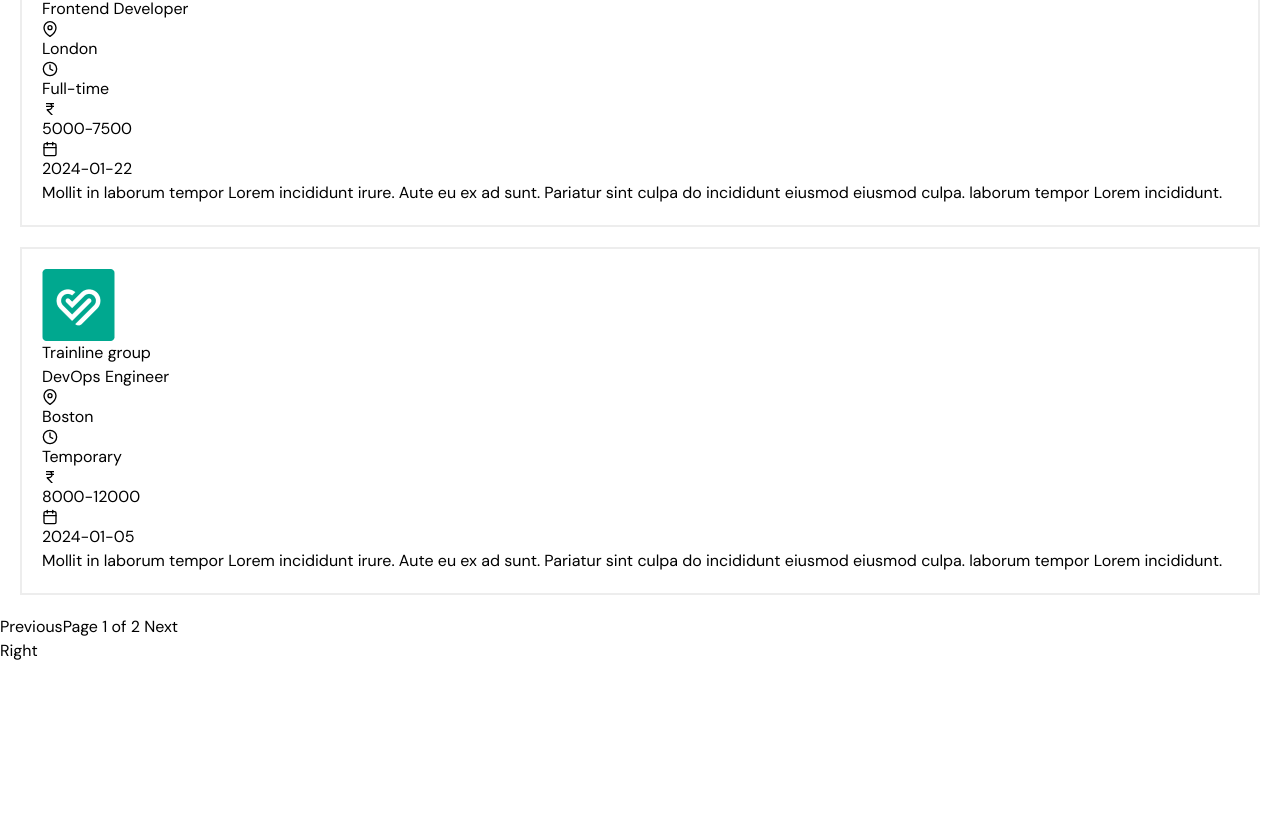
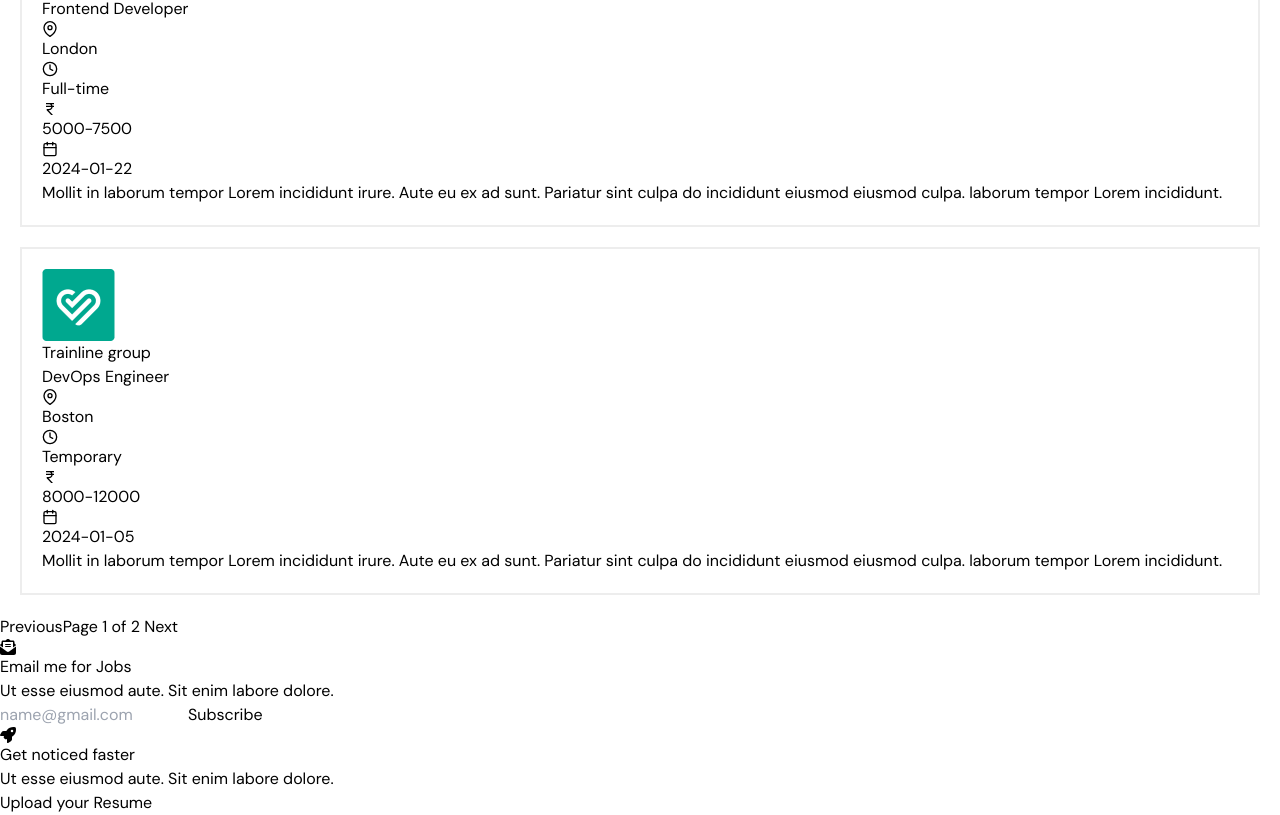
Before and after one commit to sshah711/mern-job, a React (Vite) app in the folder jobify-client/: page / in a window 1280 px wide. Shown: the part 3067-3882 px from the top of the page. Before the commit the page ends 3730 px from the top, so only its background shows below. Built offline with nearby package versions, Linux system fonts and the light colour scheme.

Commit message:
news part done

```diff
--- a/jobify-client/src/Pages/Hom.jsx
+++ b/jobify-client/src/Pages/Hom.jsx
@@ -4,6 +4,7 @@
 import Card from '../components/Card';
 import Jobs from './Jobs';
 import Sidebar from '../sidebar/Sidebar';
+import News from '../components/News';
 
 const Hom = () => {
   const [selectedCategory, setSelectedCategory] = useState(null);
@@ -136,7 +137,9 @@
 
         </div>
         {/* right side*/}
-        <div className='bg-white p-4 rounded'>Right</div>
+        <div className='bg-white p-4 rounded'>
+          <News/>
+        </div>
 
       </div>
     </div>
--- /dev/null
+++ b/jobify-client/src/components/News.jsx
@@ -0,0 +1,38 @@
+import React from 'react'
+import { FaEnvelopeOpenText, FaRocket } from "react-icons/fa6"
+
+const News = () => {
+    return (
+        <div>
+            <div>
+                <h3 className='text-lg font-bold mb-2 flex items-center gap-2'>
+                    <FaEnvelopeOpenText />
+                    Email me for Jobs
+                </h3>
+                <p className="text-primary/75 text-base mb-4">Ut esse eiusmod aute. Sit enim labore dolore.</p>
+
+                <div className='w-full space-y-4'>
+                    <input type="email" name='email' id='email' placeholder='name@gmail.com' className='w-full block py-2 pl-3 border focus:outline-none' />
+                    <input type="submit" value= {"Subscribe"} className='w-full block py-2 pl-3 border focus:outline-none bg-blue rounded-sm text-white cursor-pointer font-semibold' />
+                </div>
+            </div>
+            {/* 2nd part */}
+
+            <div className='mt-24'>
+                <h3 className='text-lg font-bold mb-2 flex items-center gap-2'>
+                    <FaRocket />
+                    Get noticed faster
+                </h3>
+                <p className="text-primary/75 text-base mb-4">Ut esse eiusmod aute. Sit enim labore dolore.</p>
+
+                <div className='w-full space-y-4'>
+                    <input type="submit" value= {"Upload your Resume"} className='w-full block py-2 pl-3 border focus:outline-none bg-blue rounded-sm text-white cursor-pointer font-semibold' />
+                </div>
+
+
+            </div>
+        </div>
+    );
+};
+
+export default News
```
